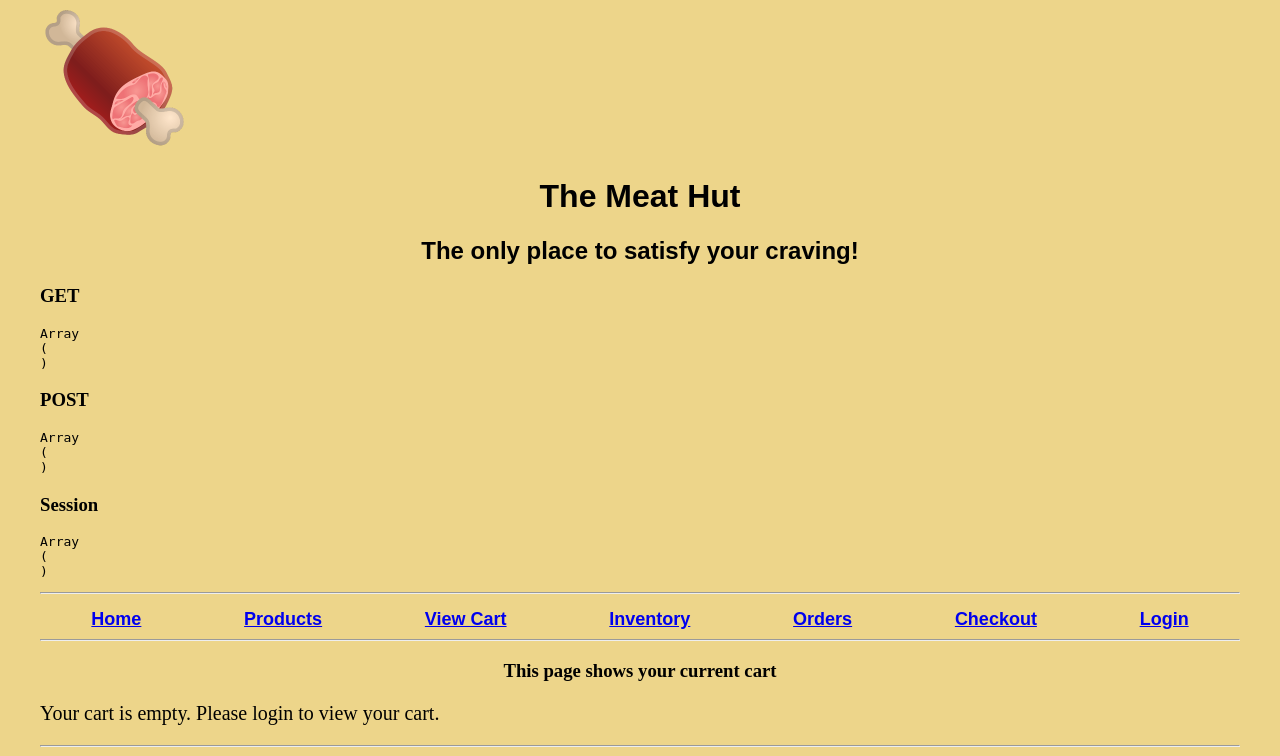
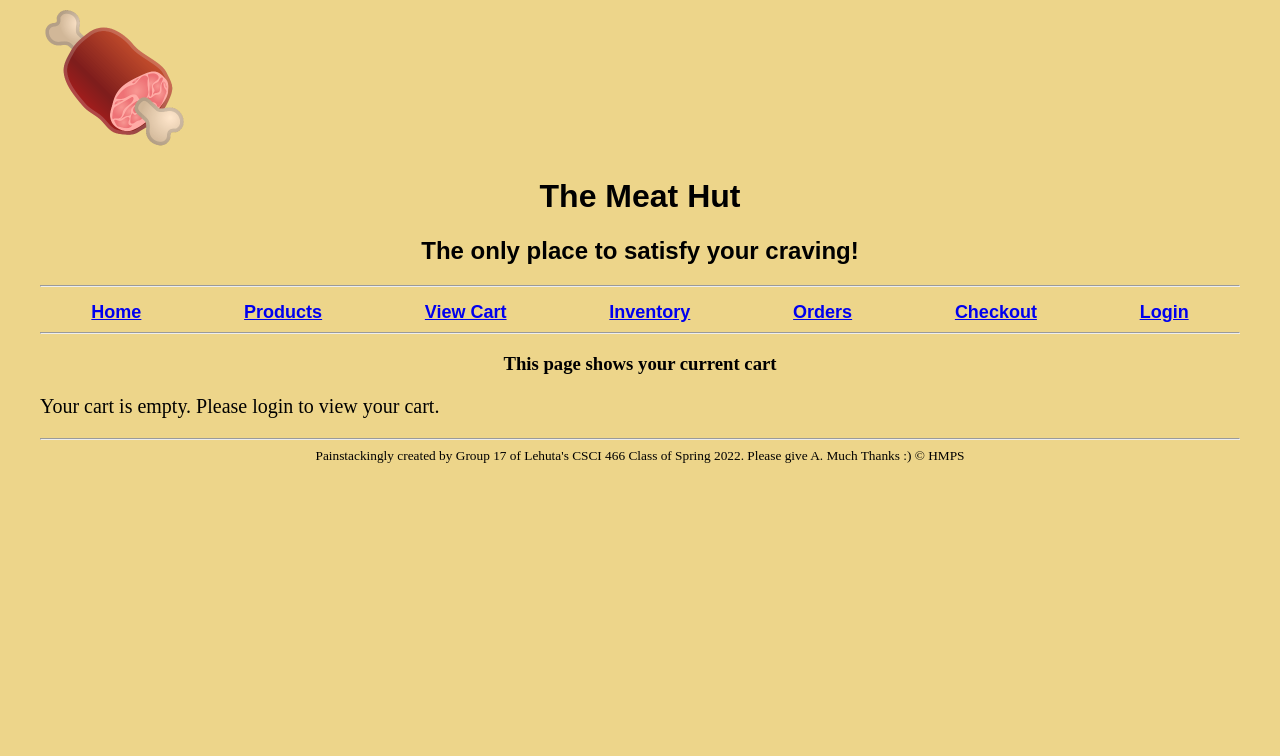
Before and after one commit to 466-hmps/groupproject, a PHP site: page /html/cart.php in a window 1280 px wide. Shown: the top 756 px of the page. Run offline with PHP 8.4, Linux system fonts and the light colour scheme.

Commit message:
Move globals to own file

```diff
--- a/partials/header.php
+++ b/partials/header.php
@@ -14,15 +14,6 @@
     <h1 class="fancytext">The Meat Hut</h1>
     <h2 class="fancytext">The only place to satisfy your craving!</h2>
 
-    <h3>GET</h3>
-    <pre><?php print_r($_GET); ?></pre>
-
-    <h3>POST</h3>
-    <pre><?php print_r($_POST); ?></pre>
-
-    <h3>Session</h3>
-    <pre><?php print_r($_SESSION); ?></pre>
-
 <?php
     require_once "../Model/dbhandler.php";
 ?>
```
Also changed, not shown: partials/printglobals.php (added, +8 -0 lines).
